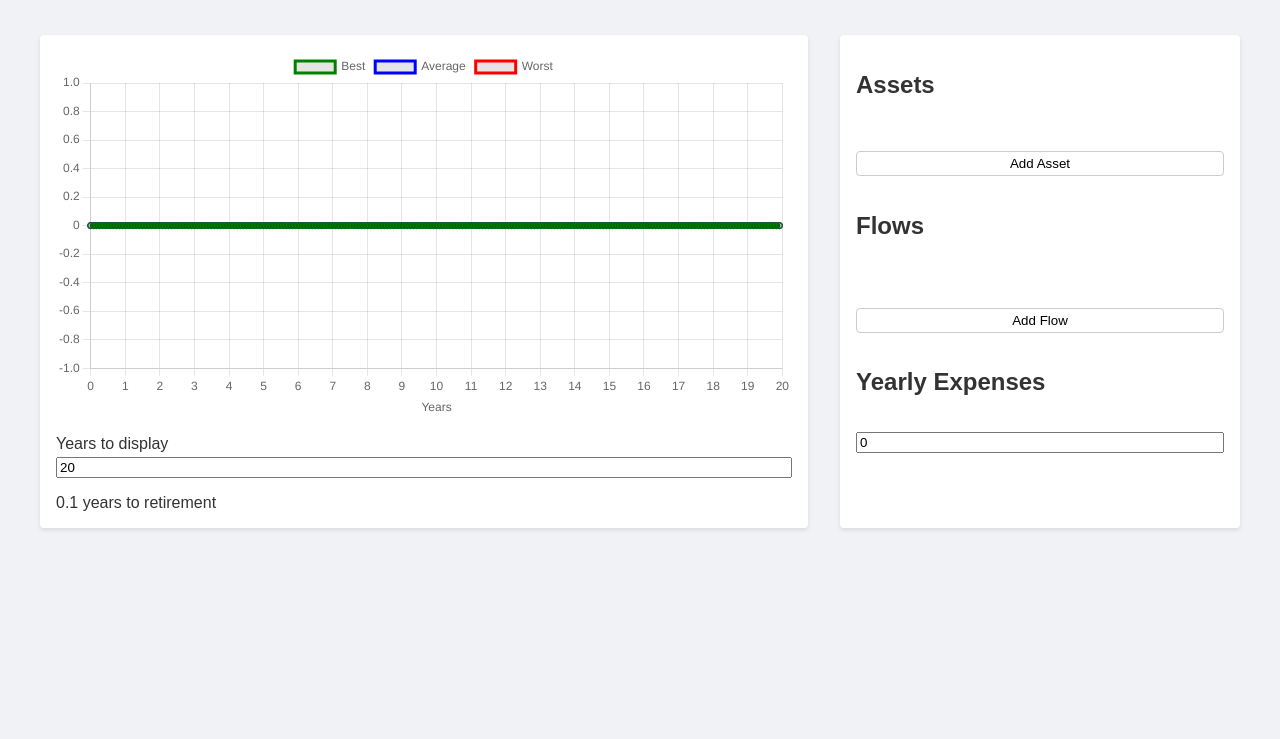
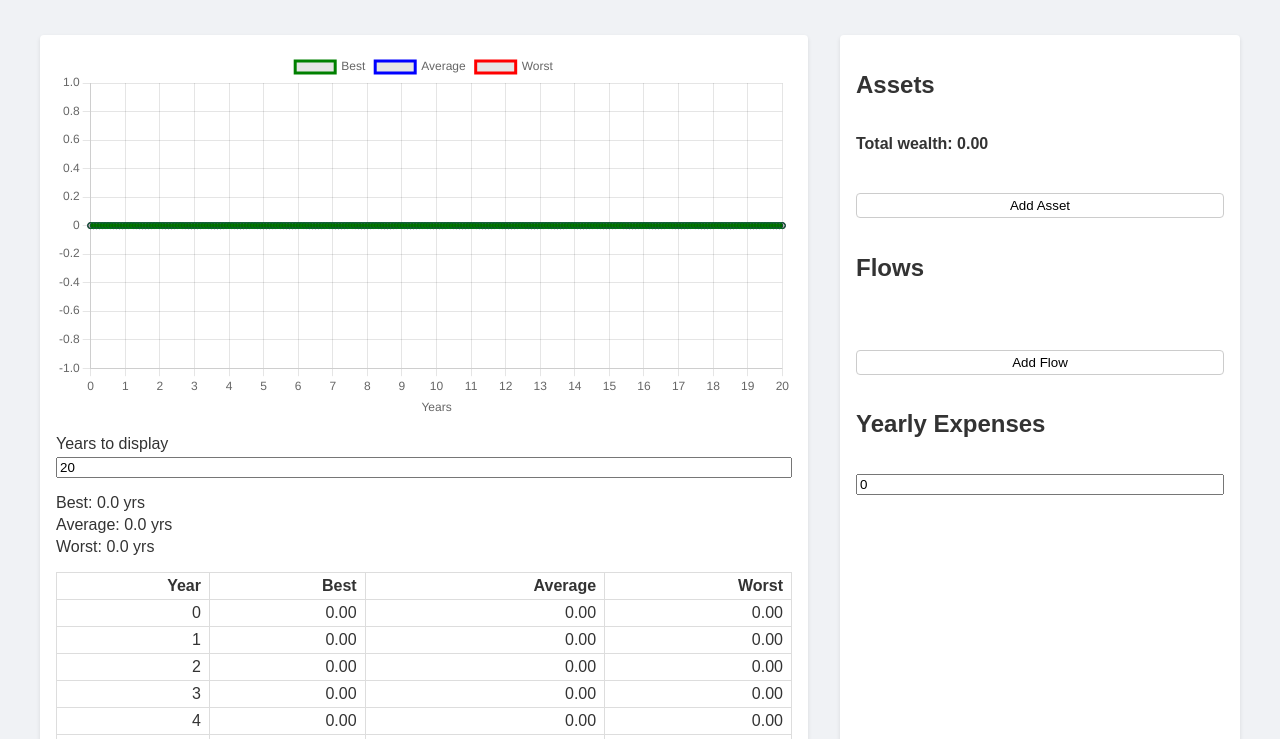
Before and after one commit to lurus92/Cast, a plain HTML site: page index.html in a window 1280 px wide. Shown: the part 61-800 px from the top of the page. Drawn offline with nearby package versions, Linux system fonts and the light colour scheme.

Commit message:
Add wealth totals, compounding toggle, retirement labels

```diff
--- a/app.js
+++ b/app.js
@@ -4,8 +4,12 @@ let expenses = parseFloat(localStorage.getItem('expenses')) || 0;
 
 const assetList = document.getElementById('asset-list');
 const addAssetBtn = document.getElementById('add-asset');
+const totalWealthDiv = document.getElementById('total-wealth');
 const expensesInput = document.getElementById('expenses');
-const retirementDiv = document.getElementById('retirement');
+const retireBestSpan = document.getElementById('retire-best');
+const retireAvgSpan = document.getElementById('retire-avg');
+const retireWorstSpan = document.getElementById('retire-worst');
+const yearTable = document.getElementById('year-table');
 const yearsInput = document.getElementById('years');
 
 const formModal = document.getElementById('asset-form');
@@ -22,6 +26,8 @@ const divWorst = document.getElementById('div-worst');
 const incType = document.getElementById('inc-type');
 const divType = document.getElementById('div-type');
 const compoundInput = document.getElementById('asset-compound');
+const weightInput = document.getElementById('asset-weight');
+const compToggle = document.getElementById('asset-comp-toggle');
 const saveAsset = document.getElementById('save-asset');
 const cancelAsset = document.getElementById('cancel-asset');
 const deleteAssetBtn = document.getElementById('delete-asset');
@@ -57,6 +63,8 @@ function renderAssets() {
         div.onclick = () => openForm(index);
         assetList.appendChild(div);
     });
+    const total = assets.reduce((s,a)=>s+a.value*(a.weight??100)/100,0);
+    totalWealthDiv.textContent = `Total wealth: ${total.toFixed(2)}`;
     renderFlows();
 }
 
@@ -90,6 +98,8 @@ function openForm(index) {
         incType.value = a.incType || 'abs';
         divType.value = a.divType || 'abs';
         compoundInput.value = a.compound;
+        weightInput.value = a.weight ?? 100;
+        compToggle.checked = a.compoundEnabled !== false;
         deleteAssetBtn.classList.remove('hidden');
     } else {
         editIndex = null;
@@ -106,6 +116,8 @@ function openForm(index) {
         incType.value = 'abs';
         divType.value = 'abs';
         compoundInput.value = 'monthly';
+        weightInput.value = 100;
+        compToggle.checked = true;
         deleteAssetBtn.classList.add('hidden');
     }
     formModal.classList.remove('hidden');
@@ -128,6 +140,8 @@ function formData() {
         incType: incType.value,
         divType: divType.value,
         compound: compoundInput.value,
+        weight: parseFloat(weightInput.value) || 100,
+        compoundEnabled: compToggle.checked,
     };
 }
 
@@ -231,24 +245,36 @@ deleteFlowBtn.onclick = () => {
 };
 
 function forecast(months) {
-    const best = Array(months).fill(0);
-    const avg = Array(months).fill(0);
-    const worst = Array(months).fill(0);
+    const best = Array(months+1).fill(0);
+    const avg = Array(months+1).fill(0);
+    const worst = Array(months+1).fill(0);
 
     const bVals = assets.map(a => a.value);
     const aVals = assets.map(a => a.value);
     const wVals = assets.map(a => a.value);
+    const startVals = assets.map(a => a.value);
 
-    for (let i=0;i<months;i++) {
+    best[0] = assets.reduce((s,a)=>s+a.value*(a.weight??100)/100,0);
+    avg[0] = best[0];
+    worst[0] = best[0];
+
+    for (let i=1;i<=months;i++) {
         assets.forEach((asset, idx)=>{
+            const start = startVals[idx];
             // apply increase
             if(asset.incType === 'pct'){
                 const bRate = asset.incBest/100/12;
                 const aRate = asset.incAvg/100/12;
                 const wRate = asset.incWorst/100/12;
+                if(asset.compoundEnabled!==false){
                     bVals[idx] *= 1 + bRate;
                     aVals[idx] *= 1 + aRate;
                     wVals[idx] *= 1 + wRate;
+                } else {
+                    bVals[idx] += start*bRate;
+                    aVals[idx] += start*aRate;
+                    wVals[idx] += start*wRate;
+                }
             } else {
                 bVals[idx] += asset.incBest;
                 aVals[idx] += asset.incAvg;
@@ -259,9 +285,15 @@ function forecast(months) {
                 const bRate = asset.divBest/100/12;
                 const aRate = asset.divAvg/100/12;
                 const wRate = asset.divWorst/100/12;
+                if(asset.compoundEnabled!==false){
                     bVals[idx] += bVals[idx]*bRate;
                     aVals[idx] += aVals[idx]*aRate;
                     wVals[idx] += wVals[idx]*wRate;
+                } else {
+                    bVals[idx] += start*bRate;
+                    aVals[idx] += start*aRate;
+                    wVals[idx] += start*wRate;
+                }
             } else {
                 bVals[idx] += asset.divBest;
                 aVals[idx] += asset.divAvg;
@@ -275,9 +307,9 @@ function forecast(months) {
                 wVals[f.from]-=f.amount; wVals[f.to]+=f.amount;
             }
         });
-        best[i] = bVals.reduce((s,v)=>s+v,0);
-        avg[i] = aVals.reduce((s,v)=>s+v,0);
-        worst[i] = wVals.reduce((s,v)=>s+v,0);
+        best[i] = bVals.reduce((s,v,idx)=>s+v*(assets[idx].weight??100)/100,0);
+        avg[i] = aVals.reduce((s,v,idx)=>s+v*(assets[idx].weight??100)/100,0);
+        worst[i] = wVals.reduce((s,v,idx)=>s+v*(assets[idx].weight??100)/100,0);
     }
     return {best, avg, worst};
 }
@@ -315,15 +347,27 @@ function updateChart() {
     });
 
     const target = (parseFloat(expensesInput.value) || 0) * 25;
-    let retireMonth = null;
-    for (let i=0;i<data.avg.length;i++) {
-        if (data.avg[i] >= target) { retireMonth = i+1; break; }
-    }
-    if (retireMonth) {
-        const years = (retireMonth/12).toFixed(1);
-        retirementDiv.textContent = `${years} years to retirement`;
-    } else {
-        retirementDiv.textContent = 'Retirement not reached';
+    const findRetire = arr => {
+        for(let i=0;i<arr.length;i++) if(arr[i]>=target) return i; return null;
+    };
+    const rBest = findRetire(data.best);
+    const rAvg = findRetire(data.avg);
+    const rWorst = findRetire(data.worst);
+    retireBestSpan.textContent = rBest!=null?`Best: ${(rBest/12).toFixed(1)} yrs`:'Best: N/A';
+    retireAvgSpan.textContent = rAvg!=null?`Average: ${(rAvg/12).toFixed(1)} yrs`:'Average: N/A';
+    retireWorstSpan.textContent = rWorst!=null?`Worst: ${(rWorst/12).toFixed(1)} yrs`:'Worst: N/A';
+
+    yearTable.innerHTML = '';
+    const header = document.createElement('tr');
+    header.innerHTML = '<th>Year</th><th>Best</th><th>Average</th><th>Worst</th>';
+    yearTable.appendChild(header);
+    for(let y=0;y<=10&&y<data.best.length;y++){
+        const row = document.createElement('tr');
+        const b = data.best[Math.min(y*12,data.best.length-1)];
+        const a = data.avg[Math.min(y*12,data.avg.length-1)];
+        const w = data.worst[Math.min(y*12,data.worst.length-1)];
+        row.innerHTML = `<td>${y}</td><td>${b.toFixed(2)}</td><td>${a.toFixed(2)}</td><td>${w.toFixed(2)}</td>`;
+        yearTable.appendChild(row);
     }
 }
 
--- a/index.html
+++ b/index.html
@@ -15,10 +15,16 @@
             <label id="years-wrap">Years to display
                 <input type="number" id="years" value="20" min="1">
             </label>
-            <div id="retirement"></div>
+            <div id="retirement">
+                <span id="retire-best"></span>
+                <span id="retire-avg"></span>
+                <span id="retire-worst"></span>
+            </div>
+            <table id="year-table"></table>
         </div>
         <div class="right">
             <h2>Assets</h2>
+            <div id="total-wealth"></div>
             <div id="asset-list"></div>
             <button id="add-asset">Add Asset</button>
             <h2>Flows</h2>
@@ -61,7 +67,9 @@
                 <input type="number" id="div-avg" placeholder="Avg">
                 <input type="number" id="div-worst" placeholder="Worst">
             </label>
-            <label>Compounding
+            <label>Contribution % <input type="number" id="asset-weight" value="100"></label>
+            <label><input type="checkbox" id="asset-comp-toggle" checked> Enable Compounding</label>
+            <label>Compounding Frequency
                 <select id="asset-compound">
                     <option value="monthly">Monthly</option>
                     <option value="yearly">Yearly</option>
--- a/style.css
+++ b/style.css
@@ -29,6 +29,22 @@ body {
     gap: 0.25rem;
 }
 
+#retirement span {
+    display: block;
+    margin-top: 0.25rem;
+}
+
+#year-table {
+    margin-top: 1rem;
+    width: 100%;
+    border-collapse: collapse;
+}
+#year-table th, #year-table td {
+    border: 1px solid #ddd;
+    padding: 0.25rem 0.5rem;
+    text-align: right;
+}
+
 .right {
     flex: 1;
     background: white;
@@ -38,6 +54,11 @@ body {
     display: flex;
     flex-direction: column;
     gap: 1rem;
+}
+
+#total-wealth {
+    font-weight: bold;
+    margin-bottom: 0.5rem;
 }
 
 #asset-list {
```
Lines whose indentation alone changed are shown as unchanged.
